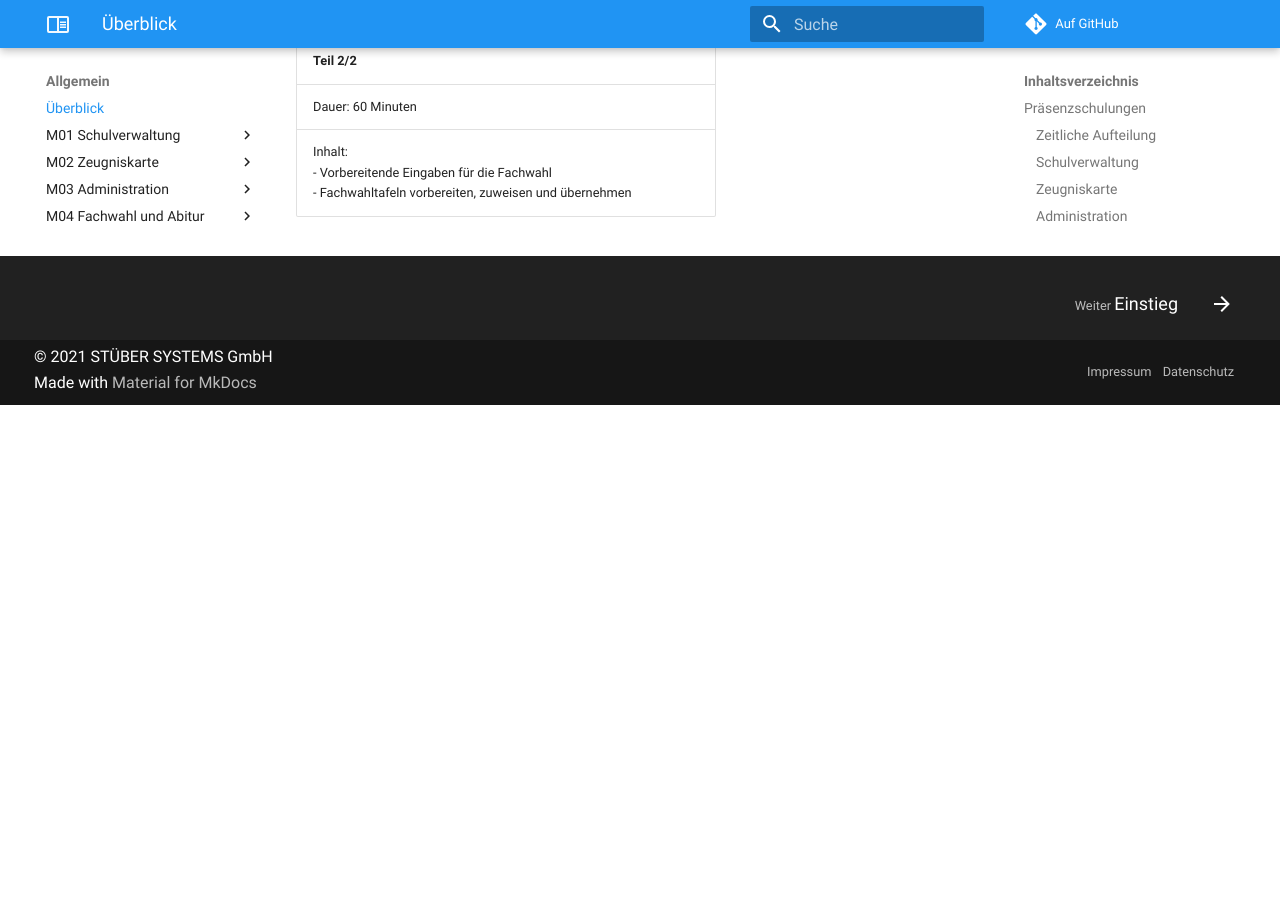
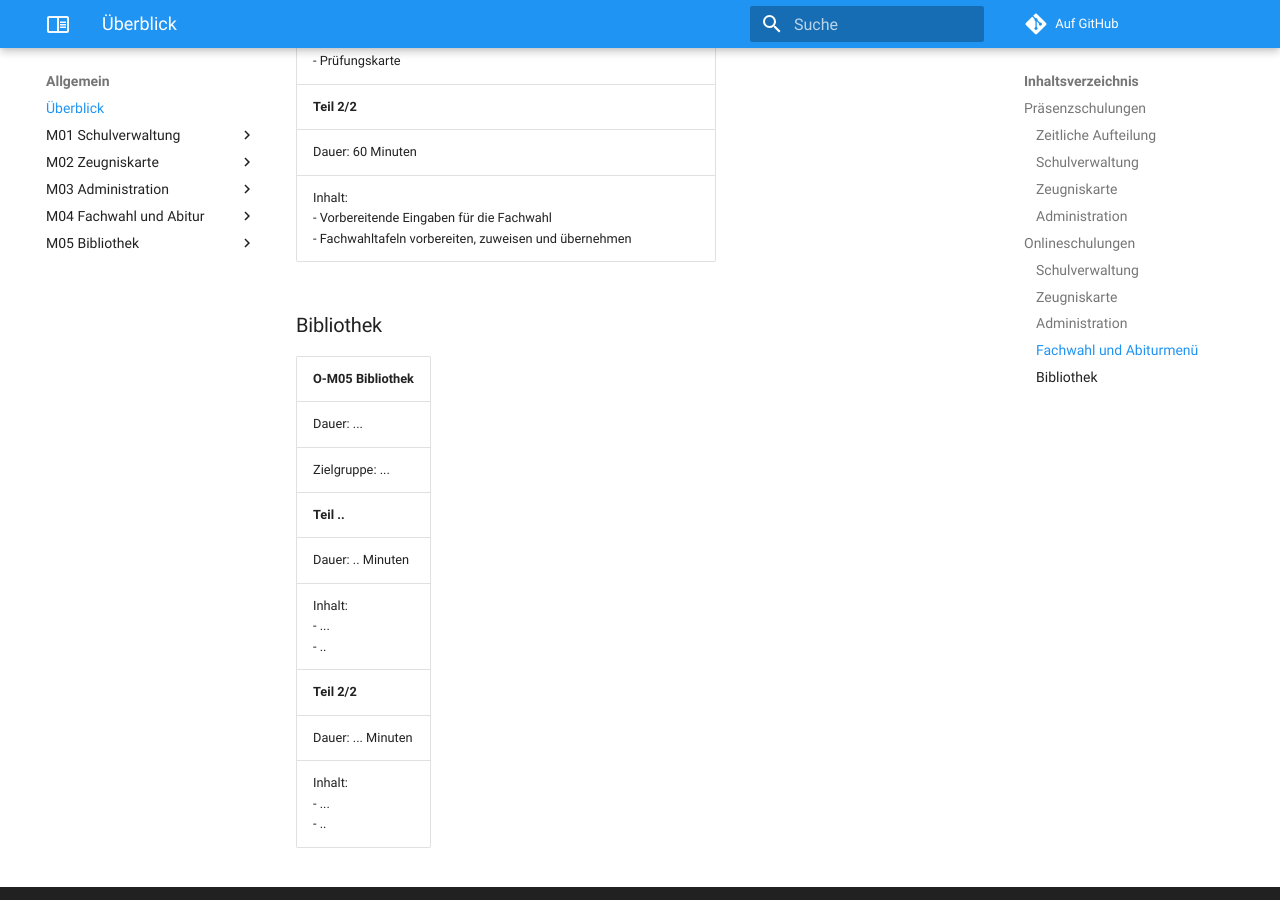
Before and after one commit to stuebersystems/doc.magellan-schulungen.de, an MkDocs documentation site: the page built from docs/index.md, in a window 1280 px wide and 900 px high, scrolled down 5076 px. Built offline with MkDocs 1.6.1 and Material for MkDocs 9.7.7, drawn with Linux system fonts in a browser that asks for light colours; comment, search, counter and statistics services are not loaded; before the commit the page ends 5481 px from its top, so only the background shows below that; some of the changed text lies outside the part shown.

Commit message:
no message

```diff
--- a/docs/index.md
+++ b/docs/index.md
@@ -11,6 +11,7 @@ MAGELLAN Schulverwaltung|**X**|**X**
 MAGELLAN Zeugniskarte|**X**|**X**
 MAGELLAN Administration|**X**|**X**
 MAGELLAN Fachwahl und Abitur|-|**X**
+MAGELLAN Bibliothek|-|**X**
 
 ## **Präsenzschulungen**
 
@@ -104,3 +105,16 @@ Unsere Präsenzschulungen bieten wir bei uns im Hause oder auch bei Ihnen vor Or
 |**Teil 2/2**|
 |Dauer: 60 Minuten|
 |Inhalt:<br/>- Vorbereitende Eingaben für die Fachwahl<br/>- Fachwahltafeln vorbereiten, zuweisen und übernehmen|
+
+### Bibliothek
+
+|O-M05 Bibliothek|
+|:--|
+|Dauer: ...|
+|Zielgruppe: ...|
+|**Teil ..**|
+|Dauer: .. Minuten|
+|Inhalt:<br/>- ...<br/>- ..|
+|**Teil 2/2**|
+|Dauer: ... Minuten|
+|Inhalt:<br/>- ...<br/>- ..|
```
